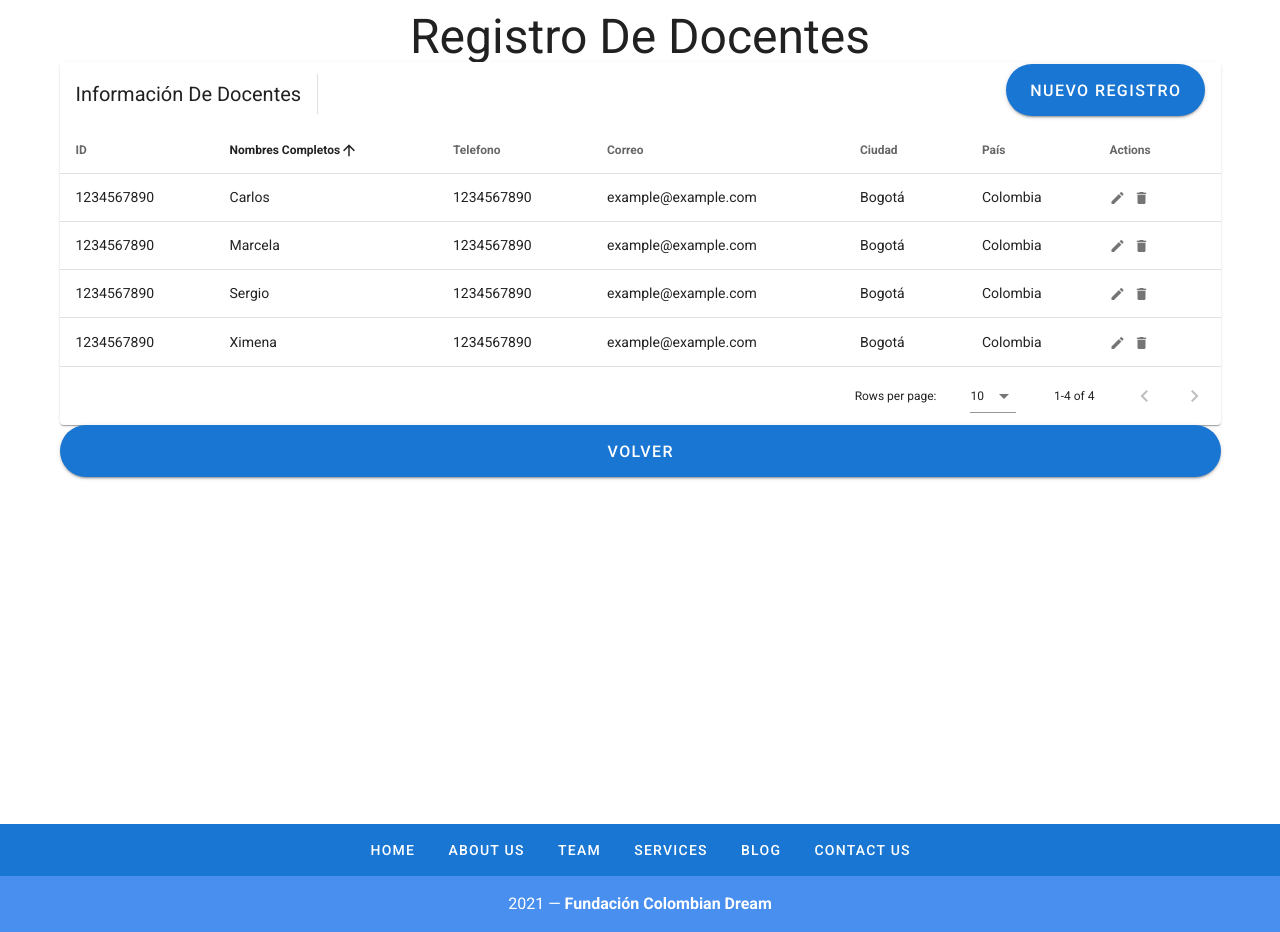
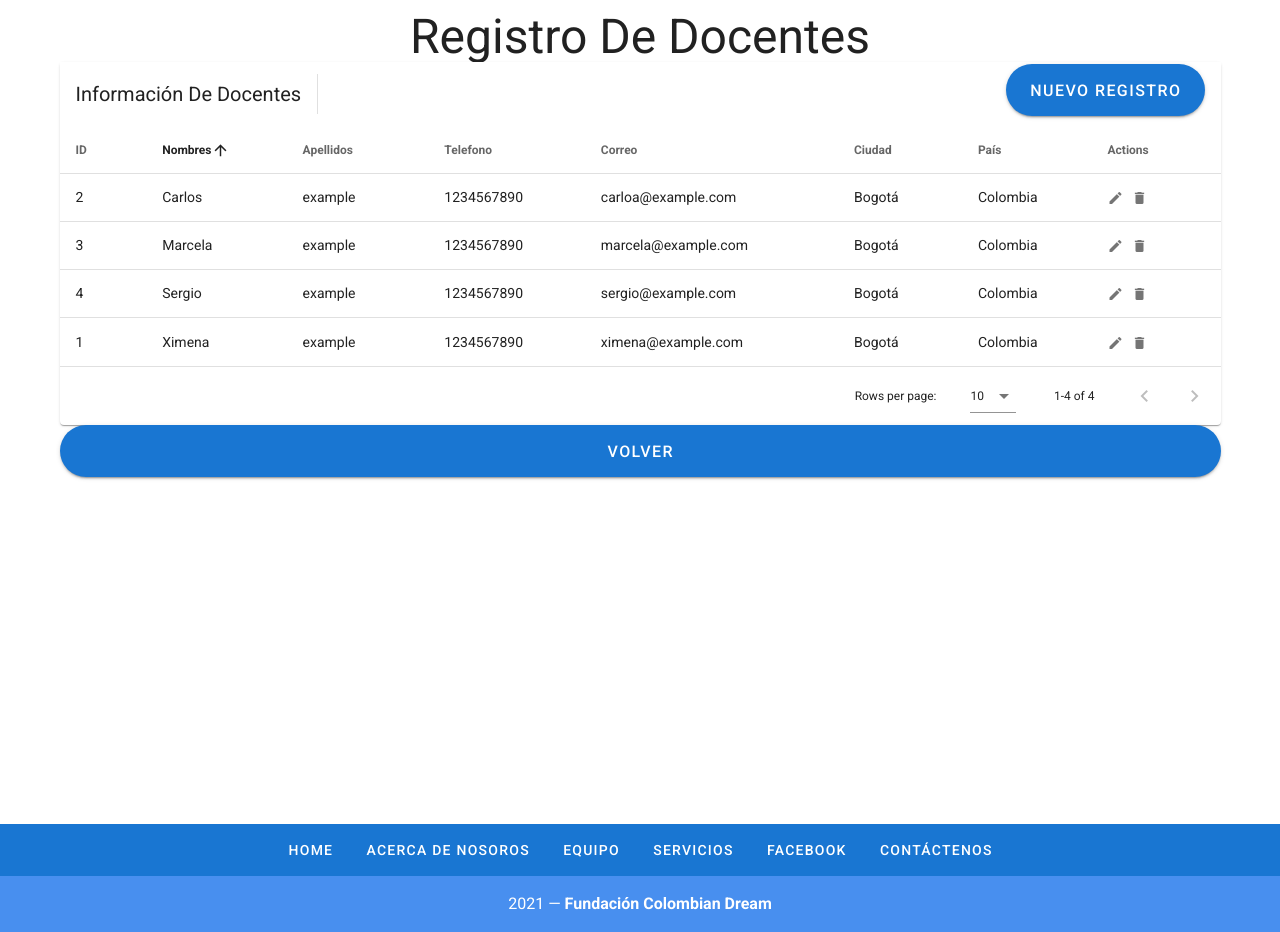
Before and after one commit to alvaroenriquerosero/ColDream, a Vue app: page /register in a window 1280 px wide. Shown: the part 800-1732 px from the top of the page. Built offline with nearby package versions, Linux system fonts and the light colour scheme.

Commit message:
Ajustes en la tabla de registro de Docentes

```diff
--- a/src/components/Footer.vue
+++ b/src/components/Footer.vue
@@ -32,11 +32,11 @@
     data: () => ({
       links: [
         'Home',
-        'About Us',
-        'Team',
-        'Services',
-        'Blog',
-        'Contact Us',
+        'Acerca de nosoros',
+        'Equipo',
+        'Servicios',
+        'Facebook',
+        'Contáctenos',
       ],
     }),
   }
--- a/src/views/Register.vue
+++ b/src/views/Register.vue
@@ -5,7 +5,7 @@
       <v-data-table
         :headers="headers"
         :items="docentes"
-        sort-by="name"
+        sort-by="nombres"
         class="elevation-1"
       >
         <template v-slot:top>
@@ -37,14 +37,20 @@
                     <v-row>
                       <v-col cols="12" sm="6" md="4">
                         <v-text-field
-                          v-model="editedItem.name"
+                          v-model="editedItem.nombres"
                           label="ID"
                         ></v-text-field>
                       </v-col>
                       <v-col cols="12" sm="6" md="4">
                         <v-text-field
-                          v-model="editedItem.name"
-                          label="Nombres Completos"
+                          v-model="editedItem.nombres"
+                          label="Nombres"
+                        ></v-text-field>
+                      </v-col>
+                      <v-col cols="12" sm="6" md="4">
+                        <v-text-field
+                          v-model="editedItem.apellidos"
+                          label="Apellidos"
                         ></v-text-field>
                       </v-col>
                       <v-col cols="12" sm="6" md="4">
@@ -138,7 +144,8 @@ export default {
         sortable: true,
         value: "id",
       },
-      { text: "Nombres Completos", value: "name" },
+      { text: "Nombres", value: "nombres" },
+      { text: "Apellidos", value: "apellidos" },
       { text: "Telefono", value: "telefono" },
       { text: "Correo", value: "correo" },
       { text: "Ciudad", value: "ciudad" },
@@ -149,15 +156,17 @@ export default {
     editedIndex: -1,
     editedItem: {
       id: 0,
-      name: "",
-      telefono: 1234567890,
+      nombres: "",
+      apellidos: "",
+      telefono: 0,
       correo: "",
       ciudad: "",
       pais: "",
     },
     defaultItem: {
-      id: 1234567890,
-      name: "nombre",
+      id: 0,
+      nombres: "nombres",
+      apellidos: "apellidos",
       telefono: 1234567890,
       correo: "example@example.com",
       ciudad: "Bogotá",
@@ -188,34 +197,38 @@ export default {
     initialize() {
       this.docentes = [
         {
-          id: 1234567890,
-          name: "Ximena",
+          id: 1,
+          nombres: "Ximena",
+          apellidos: "example",
           telefono: 1234567890,
-          correo: "example@example.com",
+          correo: "ximena@example.com",
           ciudad: "Bogotá",
           pais: "Colombia",
         },
         {
-          id: 1234567890,
-          name: "Carlos",
+          id: 2,
+          nombres: "Carlos",
+          apellidos: "example",
           telefono: 1234567890,
-          correo: "example@example.com",
+          correo: "carloa@example.com",
           ciudad: "Bogotá",
           pais: "Colombia",
         },
         {
-          id: 1234567890,
-          name: "Marcela",
+          id: 3,
+          nombres: "Marcela",
+          apellidos: "example",
           telefono: 1234567890,
-          correo: "example@example.com",
+          correo: "marcela@example.com",
           ciudad: "Bogotá",
           pais: "Colombia",
         },
         {
-          id: 1234567890,
-          name: "Sergio",
+          id: 4,
+          nombres: "Sergio",
+          apellidos: "example",
           telefono: 1234567890,
-          correo: "example@example.com",
+          correo: "sergio@example.com",
           ciudad: "Bogotá",
           pais: "Colombia",
         },
```
